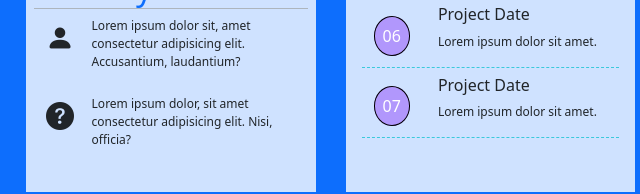
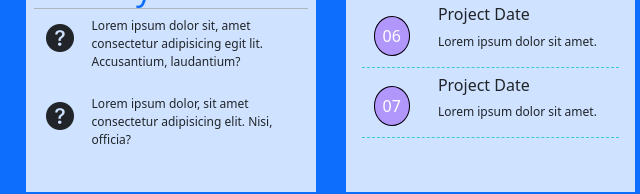
Before and after one commit to embeshi/funix-lab, a plain HTML site: page Assignment 03/digital-cv.html in a window 1280 px wide. Shown: the part 417-611 px from the top of the page, 629-1269 px from the left. Drawn offline with nearby package versions, Linux system fonts and the light colour scheme.

Commit message:
change screen size, icon digital cv

```diff
--- a/Assignment 03/digital-cv.html
+++ b/Assignment 03/digital-cv.html
@@ -124,10 +124,10 @@
     <div id="primary" class="bg-primary-subtle">
       <h2 class="text-primary b-bot m-2">Primary</h2>
       <div class="row justify-content-center m-2">
-        <i class="bi bi-person-fill col-lg-2 text-center fs-3"></i>
+        <i class="bi bi-question-circle-fill col-lg-2 text-center fs-3"></i>
         <div class="col-lg">
           <p>
-            Lorem ipsum dolor sit, amet consectetur adipisicing elit.
+            Lorem ipsum dolor sit, amet consectetur adipisicing egit lit.
             Accusantium, laudantium?
           </p>
         </div>
```
Also changed, not shown: index.html (deleted, +0 -18 lines).
